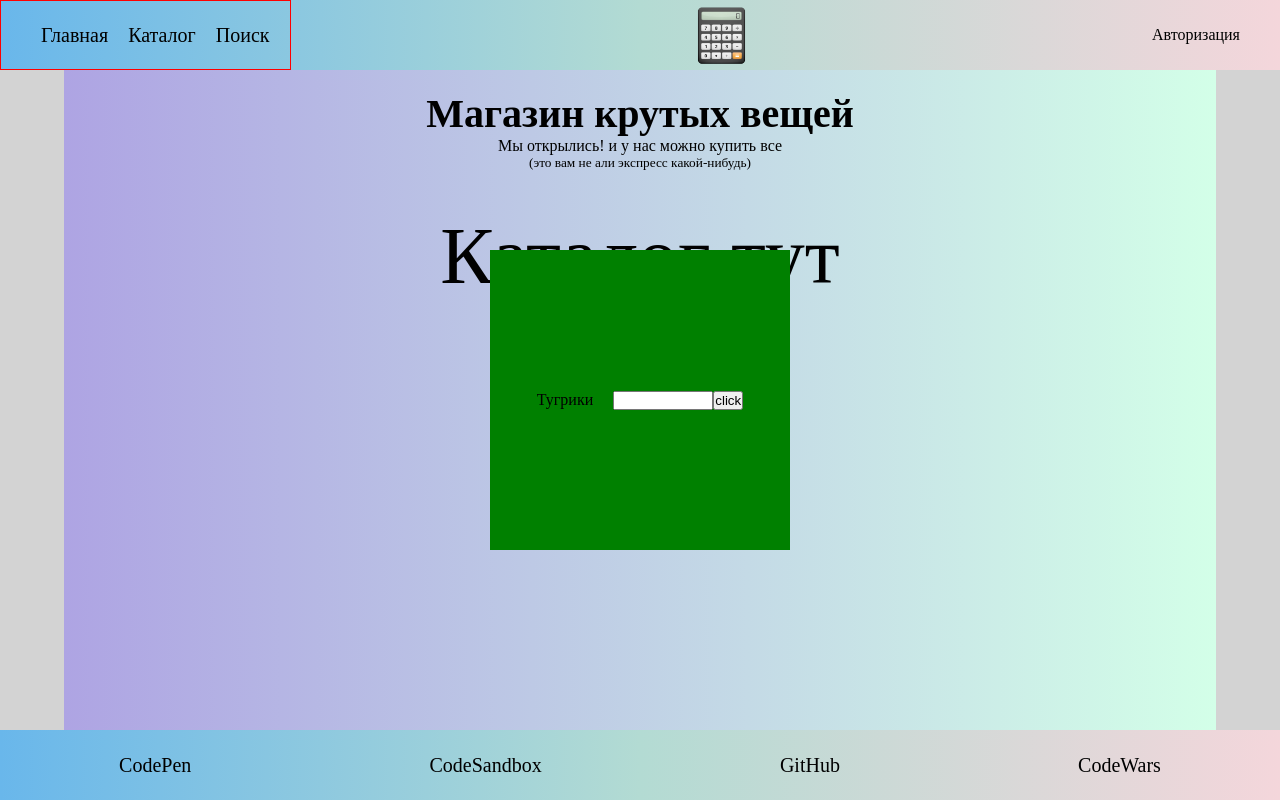
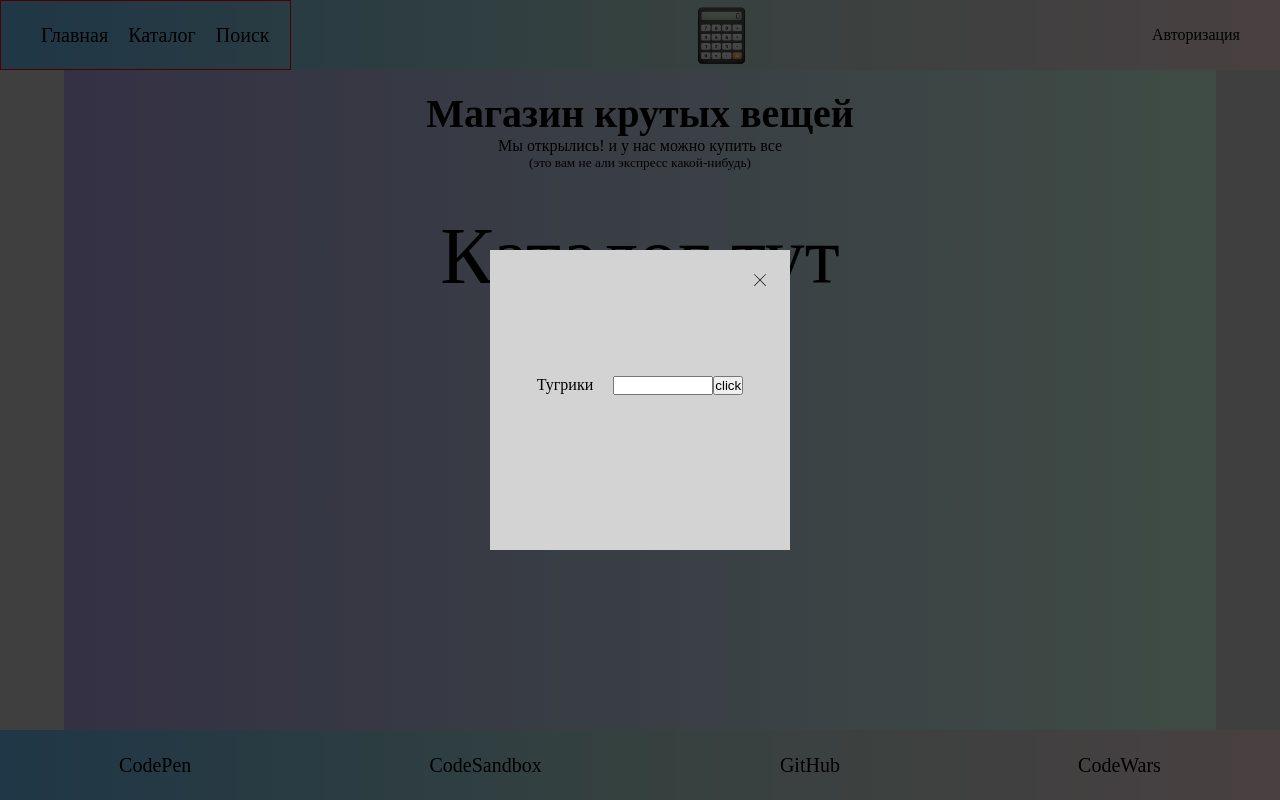
Before and after one commit to pylsar/myReactFunnyShop, a React (Create React App) app: page / in a window 1280 px wide. Both pictures are taken after a click on the element 721 px from the left and 64 px from the top of the page. Built offline with nearby package versions, Linux system fonts and the light colour scheme.

Commit message:
calc styles

```diff
--- a/src/containers/Auth/Auth.scss
+++ b/src/containers/Auth/Auth.scss
@@ -20,6 +20,7 @@
         top: 50%;
         left: 50%;
         transform: translate(-50%,-50%);
+        z-index: 100;
         &__box {
             border: 1px solid red;
             display: flex;
--- a/src/containers/Calc/Calc.js
+++ b/src/containers/Calc/Calc.js
@@ -1,7 +1,8 @@
-import React from "react"
+import React, {Fragment} from "react"
 
 import './Calc.scss'
 import CalcIcon from '../../assets/img/calc.png'
+import closeIcon from '../../assets/img/close.svg'
 
 class Calc extends React.Component {
   state = {
@@ -29,13 +30,23 @@ class Calc extends React.Component {
       isClicked: true
     })
   }
+
+  handleCalcToggle = () => {
+    this.setState({
+      isVisibleCalc: false
+    })
+  }
   render() {
     return (
       <div className="calc">
-        <span onClick={this.handleCalcVisible}><img src={CalcIcon} alt='калькулятор' /></span>
+        <span onClick={this.handleCalcVisible}><img className="calc--icon" src={CalcIcon} alt='калькулятор' /></span>
         {this.state.isVisibleCalc &&
+        <Fragment>
+          {/* добавляем слой для затемнения */}
+          <div className="calc__modalOverlay" onClick={this.handleCalcToggle}></div>
           <div className="calc__box">
-            <div>
+              <img className="calc__box__close" src={closeIcon} alt="closeBtn" onClick={this.handleCalcToggle}/>
+              <div className="calc__box__main">
                   <label htmlFor="tug">Тугрики</label>
                   <input id="tug" onChange={this.handleChange} type="number" min="0" />
                   <button onClick={this.handleCalculate}>click</button>
@@ -45,7 +56,8 @@ class Calc extends React.Component {
               : <p>{`${this.state.result} ${this.state.isClicked
               ? 'рублей'
               : ''}`}</p>}
-        </div> }
+          </div>
+        </Fragment>}
       </div>
     )
   }
--- a/src/containers/Calc/Calc.scss
+++ b/src/containers/Calc/Calc.scss
@@ -1,7 +1,7 @@
 @import '../../settings.scss';
 
 .calc {
-    & img {
+    &--icon {
         height: 70px;
         cursor: pointer;
     }
@@ -9,16 +9,44 @@
         @include flexbox;
         @include justify-content(center);
         @include align-items(center);
+        @include flex-direction(column);
         width: 300px;
         height: 300px;
-        background: green;
+        background: $thirdBg;
         position: absolute;
         top: 50%;
         left: 50%;
         transform: translate(-50%,-50%);
-        & input {
-            width: 100px;
-            margin-left: 20px;
+        z-index: 100;
+        &__main{
+            margin-bottom: 30px;
+            & input {
+                width: 100px;
+                margin-left: 20px;
+            }
+        }
+        &__close {
+            position: absolute;
+            right: 20px;
+            top: 20px;
+            width: 20px;
+            height: 20px;
+            cursor: pointer;
+            &:hover {
+                transform: rotate(90deg);
+                transition: all .5s ease;
+            }
         }
     }
+    &__modalOverlay {
+        background: black;
+        opacity: .7;
+        width: 100vw;
+        height: auto;
+        position: fixed;
+        top: 0;
+        left: 0;
+        bottom:0;
+        right: 0;
+    }
 }
--- a/src/settings.scss
+++ b/src/settings.scss
@@ -7,7 +7,7 @@ $border: black; // цвет границ
 $mainBg: linear-gradient(90deg, #aea4e3, #d3ffe8); // цвет контента
 $secondaryBg: linear-gradient(90deg, #69b7eb, #b3dbd3, #f4d6db); // цвет футера и хэдера
 $button: linear-gradient(to top left, powderblue, pink); // цвет кнопок
-$thirdBg: lightgray; // цвет авторизации, боди, комментарии
+$thirdBg: lightgray; // цвет авторизации, боди, комментарии, калькулятор
 $different: #8ff7c0; // цвет поиска
 
 
```
Lines whose indentation alone changed are shown as unchanged.
